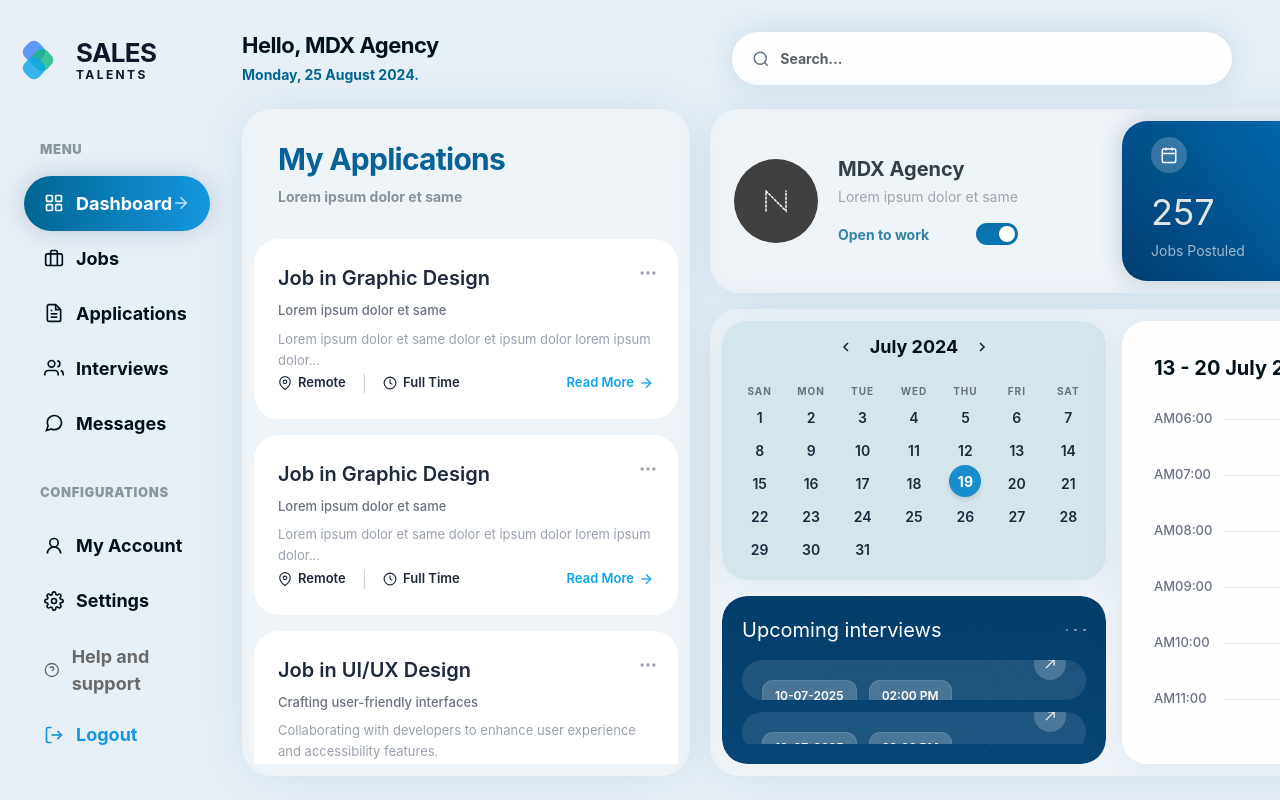
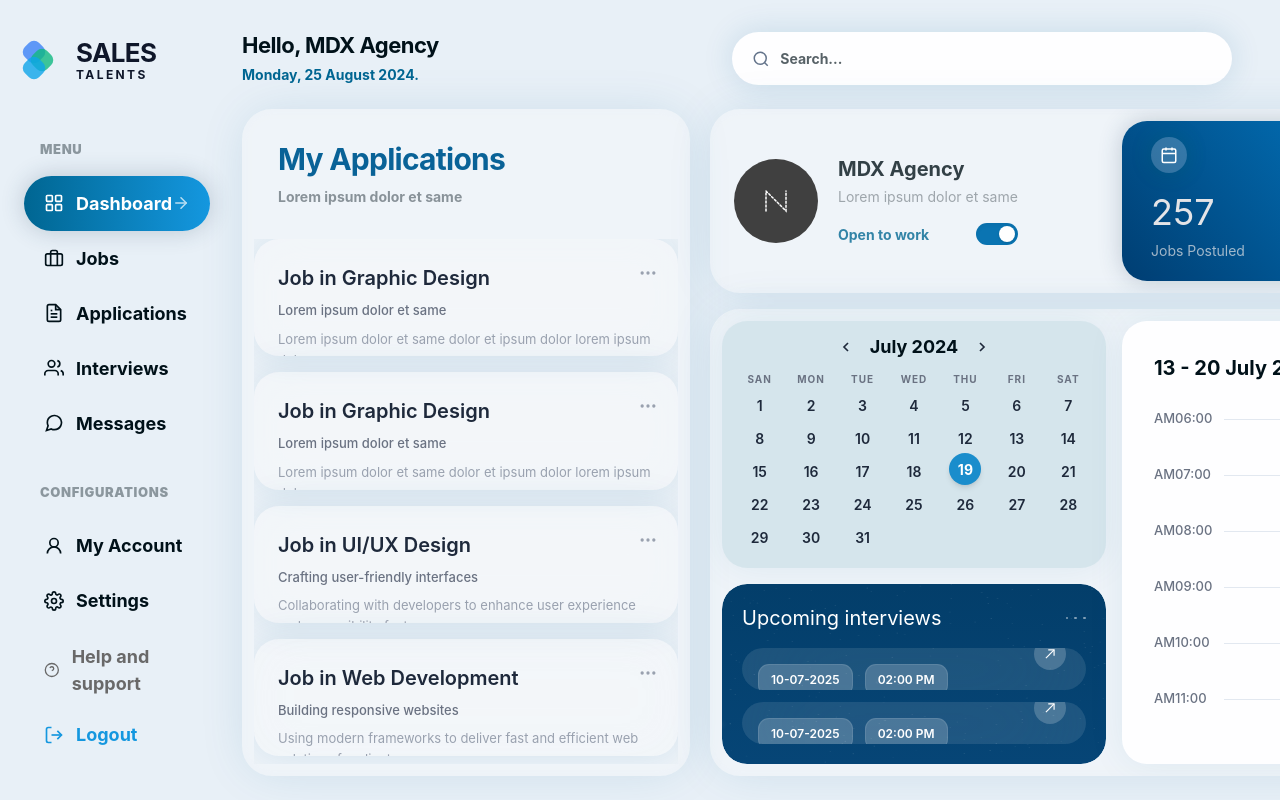
Before and after one commit to Mdx2025/CloserAcademyRedesignMDX, a SvelteKit app: page / in a window 1280 px wide. Built offline with nearby package versions, Linux system fonts and the light colour scheme.

Commit message:
fix: ApplicationCard glassmorphism, event CSS cleanup, InterviewCard bg-interview, CalendarWidget spacing

```diff
--- a/src/app.css
+++ b/src/app.css
@@ -203,9 +203,25 @@ body {
   box-shadow: 0 4px 14px rgba(107, 189, 235, 0.4);
 }
 
-/* Event layout (flex-direction per variant) */
+/* ─── ApplicationCard glassmorphism ─── */
+.bg-applicationcard {
+  border-radius: 25px;
+  background: rgba(249, 249, 249, 0.20);
+  box-shadow: 0 0 35.6px 4px rgba(0, 102, 146, 0.10);
+  position: relative;
+  overflow: hidden;
+}
+
+/* ─── InterviewCard glassmorphism ─── */
+.bg-interview {
+  background: rgba(255, 255, 255, 0.10);
+  backdrop-filter: blur(50.85px);
+}
+
+/* Event layout (flex-direction + align per variant) */
 .bg-event-pink {
   flex-direction: row;
+  align-items: center;
 }
 .bg-event-green {
   flex-direction: column;
--- a/src/lib/components/ApplicationCard.svelte
+++ b/src/lib/components/ApplicationCard.svelte
@@ -3,19 +3,28 @@
 	let { title, subtitle, description, location, type, linkText, linkHref = '/' } = $props();
 </script>
 
-<div class="bg-white rounded-[25px] p-6 relative">
+<div class="bg-applicationcard p-6 space-y-4">
+	<svg class="absolute inset-0 w-full h-full pointer-events-none" aria-hidden="true" style="z-index: 0;">
+		<defs>
+			<filter id="appcard-blur" x="-20%" y="-20%" width="140%" height="140%">
+				<feGaussianBlur in="BackgroundImage" stdDeviation="23" />
+			</filter>
+		</defs>
+		<rect width="100%" height="100%" fill="rgba(249, 249, 249, 0.20)" filter="url(#appcard-blur)" rx="25" />
+	</svg>
+
 	<!-- More button -->
-	<button class="absolute top-6 right-5 text-gray-400 hover:text-gray-600">
+	<button class="absolute top-6 right-5 text-gray-400 hover:text-gray-600 z-10">
 		<svg width="20" height="20" viewBox="0 0 24 24" fill="none" stroke="currentColor" stroke-width="2"><circle cx="12" cy="12" r="1"/><circle cx="19" cy="12" r="1"/><circle cx="5" cy="12" r="1"/></svg>
 	</button>
 
-	<div class="flex flex-col gap-2">
+	<div class="flex flex-col gap-2 relative z-10">
 		<h3 class="text-[20px] font-semibold text-textdark pr-8">{title}</h3>
 		<p class="text-[13px] font-medium text-gray-500">{subtitle}</p>
 		<p class="text-[13px] text-gray-400 leading-relaxed line-clamp-2">{description}</p>
 	</div>
 
-	<div class="flex items-center justify-between">
+	<div class="flex items-center justify-between relative z-10">
 		<div class="flex items-center gap-4">
 			<div class="flex items-center gap-1.5 text-[13px] font-semibold text-textdark">
 				<svg width="14" height="14" viewBox="0 0 24 24" fill="none" stroke="currentColor" stroke-width="2"><path d="M21 10c0 7-9 13-9 13s-9-6-9-13a9 9 0 0 1 18 0z"/><circle cx="12" cy="10" r="3"/></svg>
--- a/src/lib/components/CalendarWidget.svelte
+++ b/src/lib/components/CalendarWidget.svelte
@@ -12,7 +12,7 @@
 </script>
 
 <div class="w-full bg-[#d5e5ec] rounded-[25px] p-3 shrink-0 backdrop-blur-[5px]" style="box-shadow: 0px 0px 37.5px 0px rgba(0, 102, 146, 0.08);">
-	<div class="flex items-center justify-center gap-4 mb-6">
+	<div class="flex items-center justify-center gap-4 mb-3">
 		<button class="text-textdark hover:text-black">
 			<svg width="16" height="16" viewBox="0 0 24 24" fill="none" stroke="currentColor" stroke-width="2.5"><polyline points="15 18 9 12 15 6"/></svg>
 		</button>
--- a/src/lib/components/InterviewCard.svelte
+++ b/src/lib/components/InterviewCard.svelte
@@ -3,10 +3,10 @@
 	let { date, time, description, location, type } = $props();
 </script>
 
-<div class="rounded-2xl p-5 relative group cursor-pointer hover:brightness-110 transition-all overflow-hidden" style="background: rgba(255, 255, 255, 0.10); backdrop-filter: blur(50.85px);">
+<div class="bg-interview rounded-2xl p-4 relative group cursor-pointer hover:brightness-110 transition-all overflow-hidden">
 	<!-- Content -->
 	<div class="relative z-10">
-		<div class="flex gap-3 mb-4">
+		<div class="flex gap-3 mb-2">
 			<div class="bg-white/20 text-white text-[12px] font-semibold px-3 py-1.5 rounded-md border border-white/10">{date}</div>
 			<div class="bg-white/20 text-white text-[12px] font-semibold px-3 py-1.5 rounded-md border border-white/10">{time}</div>
 		</div>
--- a/src/lib/components/ScheduleEvent.svelte
+++ b/src/lib/components/ScheduleEvent.svelte
@@ -14,10 +14,10 @@
 </script>
 
 {#if variant === 'green'}
-<div class="w-fit flex items-center rounded-xl absolute z-10 px-4 py-2 bg-event-green" style="top: {top};{left ? ` left: ${left};` : ' left: 38%;'}">
+<div class="w-fit flex rounded-md absolute z-10 px-4 py-2 bg-event-green" style="top: {top};{left ? ` left: ${left};` : ' left: 38%;'}">
 	<div class="w-1 h-14 absolute left-[7px] top-[6px] bg-lime-500 rounded-full"></div>
-	<div class="text-lime-500 text-lg font-normal ml-4">{title}</div>
-	<div class="flex items-center gap-1.5 ml-4 mt-1">
+	<div class="text-lime-500 text-lg font-normal">{title}</div>
+	<div class="flex items-center gap-1.5">
 		<svg width="14" height="14" viewBox="0 0 14 14" fill="none">
 			<circle cx="7" cy="7" r="5.75" stroke="white" stroke-width="1.5"/>
 			<polyline points="7 3.5 7 7 9.33 8.17" stroke="white" stroke-width="1.5" stroke-linecap="round" stroke-linejoin="round"/>
@@ -27,7 +27,7 @@
 </div>
 
 {:else if variant === 'pink'}
-<div class="w-fit flex items-center rounded-xl absolute z-10 px-4 py-2 bg-event-pink" style="top: {top};{left ? ` left: ${left};` : ' left: 38%;'}">
+<div class="w-fit flex rounded-md absolute z-10 px-4 py-2 bg-event-pink" style="top: {top};{left ? ` left: ${left};` : ' left: 38%;'}">
 	<div class="w-1 h-10 absolute left-[7px] top-1/2 -translate-y-1/2 bg-event-pink-accent rounded-full"></div>
 	<span class="text-event-pink-accent text-[15px] font-semibold ml-4">{title}</span>
 	<div class="flex items-center gap-1.5 ml-3">
@@ -40,13 +40,13 @@
 </div>
 
 {:else if variant === 'blue'}
-<div class="w-fit flex items-center rounded-xl absolute z-10 px-4 py-2 bg-event-blue" style="top: {top};{left ? ` left: ${left};` : ' left: 38%;'}">
+<div class="w-fit flex rounded-md absolute z-10 px-4 py-2 bg-event-blue" style="top: {top};{left ? ` left: ${left};` : ' left: 38%;'}">
 	<div class="w-1 h-14 absolute left-[7px] top-[6px] bg-sky-500 rounded-full"></div>
-	<div class="flex items-center gap-3 ml-4 w-full">
+	<div class="flex items-center gap-3 w-full">
 		<div class="text-sky-500 text-lg font-normal">{title}</div>
 		<img src="/avatar-event.svg" alt="Avatar" class="w-[26px] h-[26px] rounded-full ml-auto" />
 	</div>
-	<div class="flex items-center gap-1.5 ml-4 mt-1 self-start">
+	<div class="flex items-center gap-1.5">
 		<svg width="14" height="14" viewBox="0 0 14 14" fill="none">
 			<circle cx="7" cy="7" r="5.75" stroke="white" stroke-width="1.5"/>
 			<polyline points="7 3.5 7 7 9.33 8.17" stroke="white" stroke-width="1.5" stroke-linecap="round" stroke-linejoin="round"/>
```
